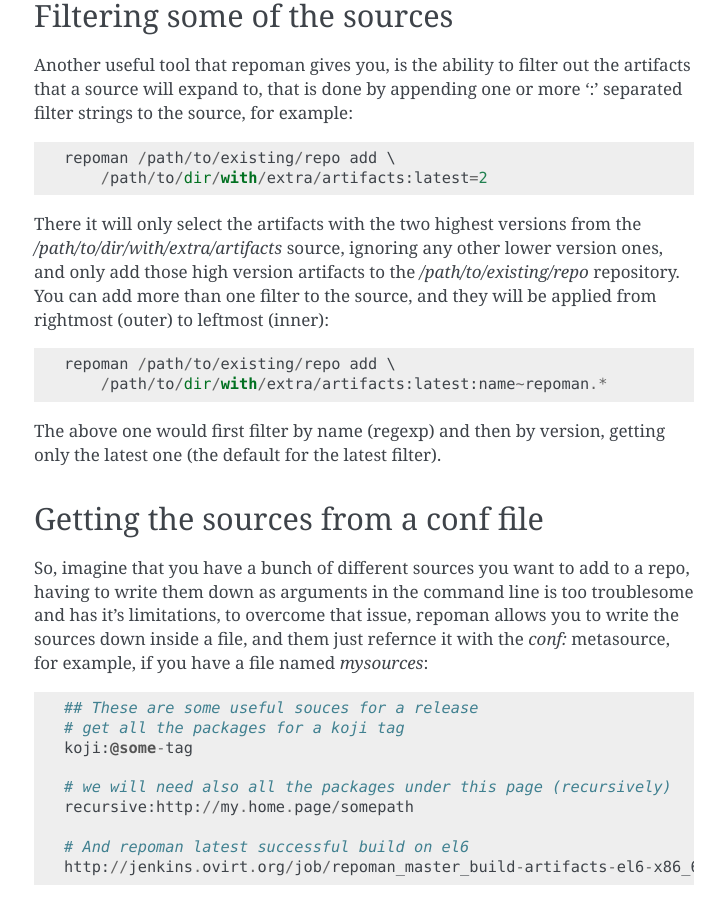
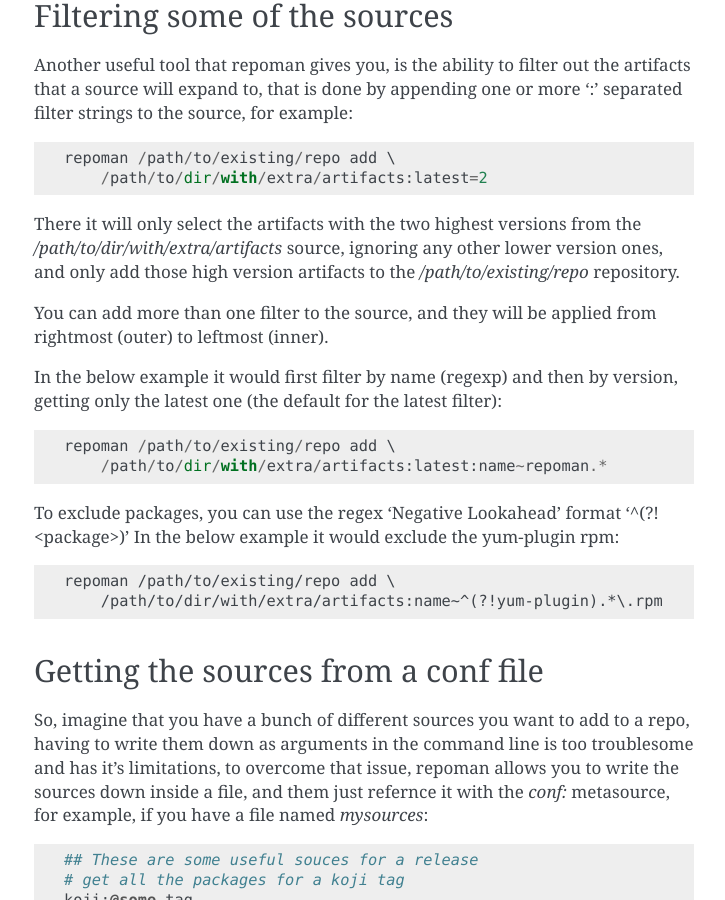
Before and after one commit to oVirt/repoman, a Sphinx documentation site: the page built from docs/Tutorial.rst, in a window 1280 px wide and 900 px high, scrolled down 1275 px. Shown: the whole window, without its empty margins (386-1111 px from the left). Built offline with Sphinx 7.4.7, drawn with Linux system fonts in a browser that asks for light colours; pages that are not in the unit, such as notebooks, are missing from menus.

Commit message:
Update documentation
Update Tutorial.rst doc on how to use the exclude package(s) filter.

Change-Id: Ie94ad85342b6ab078b0baaa6af35eac7fd30617a
Jira-Ticket: https://ovirt-jira.atlassian.net/browse/REP-6
Signed-off-by: Shlomi Ben-David <sbendavi@redhat.com>

```diff
--- a/docs/Tutorial.rst
+++ b/docs/Tutorial.rst
@@ -70,15 +70,22 @@
 There it will only select the artifacts with the two highest versions from the
 `/path/to/dir/with/extra/artifacts` source, ignoring any other lower version
 ones, and only add those high version artifacts to the `/path/to/existing/repo`
-repository. You can add more than one filter to the source, and they will be
-applied from rightmost (outer) to leftmost (inner)::
+repository.
+
+You can add more than one filter to the source, and they will be
+applied from rightmost (outer) to leftmost (inner).
+
+In the below example it would first filter by name (regexp) and then by version, getting
+only the latest one (the default for the latest filter)::
 
     repoman /path/to/existing/repo add \
         /path/to/dir/with/extra/artifacts:latest:name~repoman.*
 
-The above one would first filter by name (regexp) and then by version, getting
-only the latest one (the default for the latest filter).
+To exclude packages, you can use the regex 'Negative Lookahead' format '^(?!<package>)'
+In the below example it would exclude the yum-plugin rpm::
 
+    repoman /path/to/existing/repo add \
+        /path/to/dir/with/extra/artifacts:name~^(?!yum-plugin).*\.rpm
 
 Getting the sources from a conf file
 -------------------------------------
```
